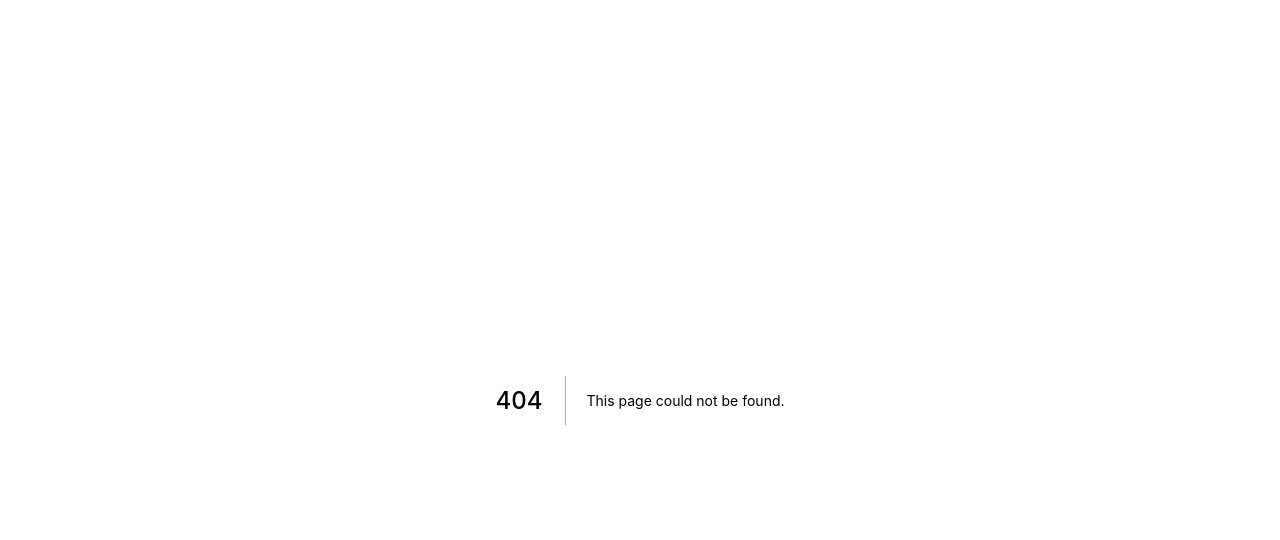
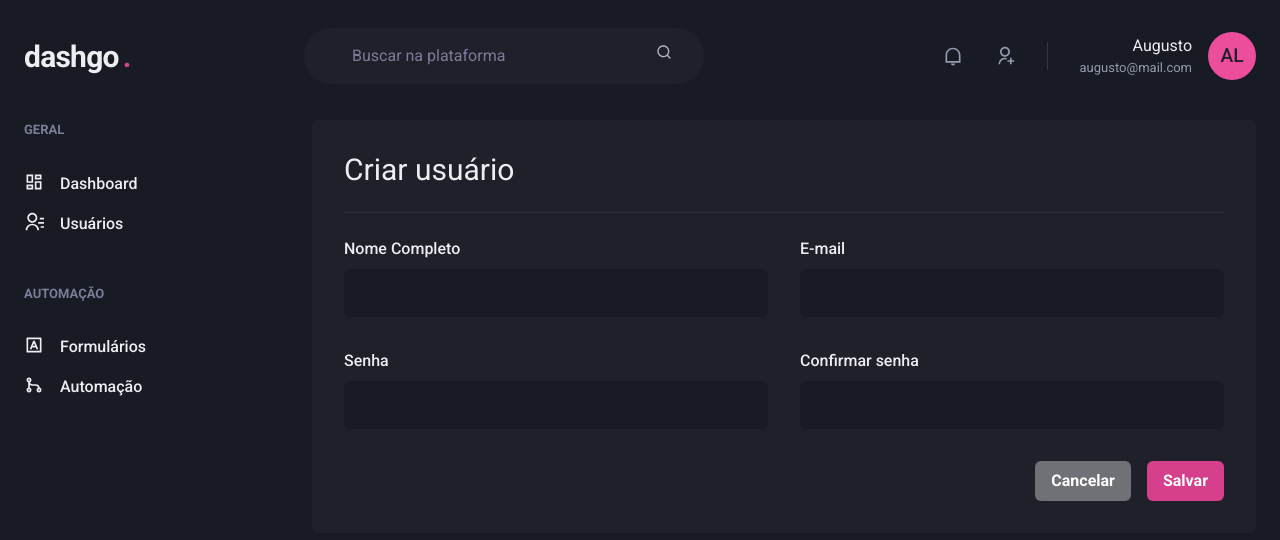
Before and after one commit to augustorl/dashgo, a Next.js app: page /users/create in a window 1280 px wide. Before the commit this address had no page. Shown: the top 540 px of the page. Built offline with nearby package versions, Linux system fonts and the light colour scheme.

Commit message:
add: user Create page

```diff
--- /dev/null
+++ b/src/pages/users/create.tsx
@@ -0,0 +1,48 @@
+
+
+import { Box, Button, Divider, Flex, Heading, HStack, SimpleGrid, VStack } from '@chakra-ui/react';
+import React from 'react';
+import { Input } from '../../components/Form/Input';
+import { Header } from '../../components/Header';
+import { Sidebar } from '../../components/Sidebar';
+
+
+export default function UserCreate() {
+
+    return (
+        <Box>
+            <Header />
+            <Flex w="100%" my="6" maxWidth={1480} mx="auto" px="6">
+                <Sidebar />
+
+                <Box
+                    flex="1"
+                    borderRadius={8}
+                    bg="gray.800"
+                    p="8"
+                >
+                    <Heading size="lg" fontWeight="normal" >Criar usuário</Heading>
+                    <Divider my="6" borderColor="gray.700" />
+
+                    <VStack spacing="8">
+                        <SimpleGrid minChildWidth="240px" spacing="8" w="100%">
+                            <Input name="name" label="Nome Completo"/>
+                            <Input name="email" label="E-mail"/>
+                        </SimpleGrid>
+                        <SimpleGrid minChildWidth="240px" spacing="8" w="100%">
+                            <Input name="password" type="password" label="Senha"/>
+                            <Input name="password_confirm" type="password" label="Confirmar senha"/>
+                        </SimpleGrid>
+                    </VStack>
+
+                    <Flex mt="8" justify="flex-end">
+                        <HStack spacing="4">
+                            <Button colorScheme="whiteAlpha">Cancelar</Button>
+                            <Button colorScheme="pink">Salvar</Button>
+                        </HStack>
+                    </Flex>
+                </Box>
+            </Flex>
+        </Box>
+    );
+}
```
